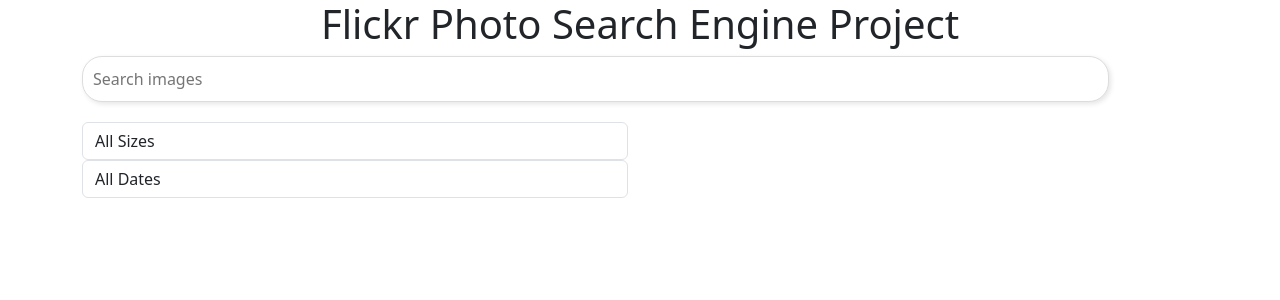
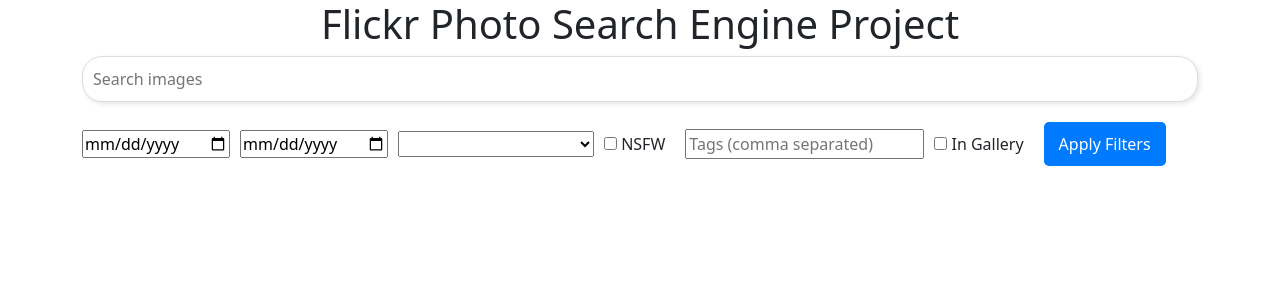
Before and after one commit to Projet-EPITA/search-engine-flickr-projet, an Angular app: page /search in a window 1280 px wide. Shown: the top 300 px of the page. Built offline with nearby package versions, Linux system fonts and the light colour scheme.

Commit message:
Filtres dates, date croissante, tags fonctionnels. Filtres taille non créé et filtres NSFW et gallery pas encore testé mais n'ont pas l'air fonctionnels

```diff
--- a/src/app/components/image-details/image-details.component.ts
+++ b/src/app/components/image-details/image-details.component.ts
@@ -48,7 +48,6 @@
     this.flickrService.getSizes(photoId).subscribe(
       (sizes: FlickrPhotoSize[]) => {
         this.photoSizes = sizes;
-        // Trouver la taille "Original"
         this.originalSize = sizes.find(size => size.label === 'Original') ?? null;
       },
       error => {
--- a/src/app/components/search-bar/search-bar.component.css
+++ b/src/app/components/search-bar/search-bar.component.css
@@ -1,22 +1,11 @@
 /* Style de la barre de recherche */
 input[type="search"] {
-    width: 92%; /* Largeur de la barre de recherche */
+    width: 100%; /* Largeur de la barre de recherche */
     padding: 10px; /* Espacement interne */
     border: 1px solid #ddd; /* Bordure légère */
     border-radius: 20px; /* Bordures arrondies */
     box-shadow: 2px 2px 5px rgba(0, 0, 0, 0.1); /* Ombre légère */
     margin-bottom: 20px; /* Espace sous la barre de recherche */
-}
-
-/* Style du bouton de recherche */
-button {
-    width: 6%;
-    padding: 10px 20px;
-    border-radius: 20px;
-    border: none;
-    background-color: #4285F4; /* Couleur de fond */
-    color: white; /* Couleur du texte */
-    cursor: pointer; /* Curseur de pointeur */
 }
 
 /* Conteneur des images */
@@ -34,12 +23,43 @@
 
 .images img {
     width: 100%; /* Largeur de l'image à 100% de son conteneur */
-    height: 150px; /* Hauteur fixe pour toutes les images */
+    height: 200px; /* Hauteur fixe pour toutes les images */
     object-fit: cover; /* Gère les images de différentes tailles */
     border-radius: 10px; /* Bordures arrondies pour esthétique */
 }
 
-.modal-body img {
-    width: 100%; /* Largeur complète de la modal */
-    height: auto; /* Hauteur automatique pour maintenir le ratio */
-}
+/* Styles généraux pour les filtres */
+.filters {
+    margin-bottom: 20px;
+  }
+
+  .filters input[type="date"],
+  .filters select,
+  .filters input[type="text"],
+  .filters label {
+    margin-right: 10px;
+    margin-bottom: 10px;
+  }
+
+  /* Styles pour les cases à cocher */
+  .filters label {
+    display: inline-block;
+    margin-right: 20px;
+  }
+
+  /* Styles pour le bouton */
+  button {
+    background-color: #007bff; /* Couleur bleue */
+    color: white;
+    padding: 10px 15px;
+    border: none;
+    border-radius: 5px;
+    cursor: pointer;
+    transition: background-color 0.3s;
+  }
+
+  button:hover {
+    background-color: #0056b3; /* Couleur plus foncée au survol */
+  }
+
+  /* Ajouter plus de styles ici selon vos besoins */
--- a/src/app/components/search-bar/search-bar.component.html
+++ b/src/app/components/search-bar/search-bar.component.html
@@ -1,27 +1,29 @@
 <div class="container">
   <h1 class="text-center">Flickr Photo Search Engine Project</h1>
   <div class="form-group">
-    <input type="search" [(ngModel)]="keyword" (keyup)="search($event)" placeholder="Search images">
-  </div>
+    <input type="search" [(ngModel)]="keyword" (keyup)="search()" placeholder="Search images">
+    <div class="filters">
+      <input type="date" [(ngModel)]="minUploadDate">
 
-  <div class="form-group">
-    <div class="row">
-      <div class="col-md-6">
-        <!-- <select class="form-control" id="imageSizeFilter" [(ngModel)]="imageSizeFilter" (change)="applyFilters()"> -->
-        <select class="form-control" id="imageSizeFilter">
-          <option value="">All Sizes</option>
-          <option value="small">Small</option>
-          <option value="medium">Medium</option>
-          <option value="large">Large</option>
-        </select>
-        <!-- <select class="form-control" id="dateFilter" [(ngModel)]="dateFilter" (change)="applyFilters()"> -->
-        <select class="form-control" id="dateFilter">
-            <option value="">All Dates</option>
-          <option value="lastweek">Last Week</option>
-          <option value="lastmonth">Last Month</option>
-          <option value="lastyear">Last Year</option>
-        </select>
-      </div>
+      <input type="date" [(ngModel)]="maxUploadDate">
+
+      <select [(ngModel)]="sort">
+        <option value="date-posted-asc">Date Posted Ascending</option>
+      </select>
+
+
+
+      <label>
+        <input type="checkbox" [(ngModel)]="nsfw"> NSFW
+      </label>
+
+      <input type="text" [(ngModel)]="tags" placeholder="Tags (comma separated)">
+
+      <label>
+        <input type="checkbox" [(ngModel)]="inGallery"> In Gallery
+      </label>
+
+      <button (click)="applyFilters()">Apply Filters</button>
     </div>
   </div>
 
--- a/src/app/components/search-bar/search-bar.component.ts
+++ b/src/app/components/search-bar/search-bar.component.ts
@@ -1,5 +1,5 @@
 import { Component, OnInit } from '@angular/core';
-import { FlickrService } from 'src/app/services/flickr.service';
+import { FlickrSearchParams, FlickrService } from 'src/app/services/flickr.service';
 import { SearchService } from 'src/app/services/search.service'; // Assurez-vous que le chemin est correct
 
 @Component({
@@ -10,6 +10,12 @@
 export class SearchBarComponent implements OnInit {
   images: any[] = [];
   keyword: string = '';
+  minUploadDate: string = '';
+  maxUploadDate: string = '';
+  sort: string = '';
+  nsfw: boolean = false;
+  tags: string = '';
+  inGallery: boolean = false;
 
   constructor(
     private flickrService: FlickrService,
@@ -17,19 +23,34 @@
   ) { }
 
   ngOnInit() {
-    // Récupérer l'état de la recherche en mémoire
     this.keyword = this.searchService.getKeyword();
     this.images = this.searchService.getImages();
+    this.minUploadDate = ''; // Ou toute autre valeur par défaut appropriée
+    this.maxUploadDate = ''; // Ou toute autre valeur par défaut appropriée
+    this.sort = ''; // Ou toute autre valeur par défaut appropriée
+    this.nsfw = false; // Ou toute autre valeur par défaut appropriée
+    this.tags = ''; // Ou toute autre valeur par défaut appropriée
+    this.inGallery = false;
   }
 
-  search(event: Event) {
-    const target = event.target as HTMLInputElement;
+  // Dans SearchBarComponent
+
+  search() {
     this.keyword = this.keyword.toLowerCase();
     this.searchService.setKeyword(this.keyword);
 
+    if (this.keyword && this.keyword.length > 0) {
+      const searchParams: FlickrSearchParams = {
+        keyword: this.keyword,
+        minUploadDate: this.minUploadDate,
+        maxUploadDate: this.maxUploadDate,
+        sort: this.sort,
+        nsfw: this.nsfw,
+        tags: this.tags,
+        inGallery: this.inGallery,
+      };
 
-    if (this.keyword && this.keyword.length > 0) {
-      this.flickrService.searchKeyword(this.keyword)
+      this.flickrService.searchKeyword(searchParams)
         .toPromise()
         .then(res => {
           if (Array.isArray(res)) {
@@ -44,4 +65,34 @@
         });
     }
   }
+
+  applyFilters() {
+    const searchParams: FlickrSearchParams = {
+      keyword: this.keyword,
+      minUploadDate: this.minUploadDate,
+      maxUploadDate: this.maxUploadDate,
+      sort: this.sort,
+      nsfw: this.nsfw,
+      tags: this.tags,
+      inGallery: this.inGallery,
+    };
+
+    this.flickrService.searchKeyword(searchParams)
+    .toPromise()
+    .then(res => {
+      if (res) {
+        this.images = res;
+        this.searchService.setImages(res);
+      } else {
+        this.images = [];
+        this.searchService.setImages([]);
+      }
+    })
+    .catch(err => {
+      console.error('Error searching images:', err);
+      this.images = [];
+      this.searchService.setImages([]);
+    });
+  }
+
 }
--- a/src/app/services/flickr.service.ts
+++ b/src/app/services/flickr.service.ts
@@ -40,6 +40,16 @@
   };
 }
 
+export interface FlickrSearchParams {
+  keyword: string;
+  minUploadDate?: string;
+  maxUploadDate?: string;
+  sort?: string;
+  nsfw?: boolean;
+  tags?: string;
+  inGallery?: boolean;
+}
+
 export interface FlickrPhotoSize {
   label: string;
   width: number;
@@ -60,11 +70,11 @@
 export class FlickrService {
   previousKeyword: string = '';
   currentPage: number = 1;
-  itemsPerPage: number = 12;
+  itemsPerPage: number = 20;
 
   constructor(private http: HttpClient) { }
 
-  searchKeyword(keyword: string) {
+  /*searchKeyword(keyword: string) {
     if (this.previousKeyword === keyword) {
       this.currentPage++;
     } else {
@@ -75,6 +85,30 @@
     const url = 'https://www.flickr.com/services/rest/?method=flickr.photos.search&';
     const queryParams = `api_key=${environment.flickr.key}&text=${keyword}&format=json&nojsoncallback=1&per_page=${this.itemsPerPage}&page=${this.currentPage}`;
 
+    return this.http.get<FlickrSearchResult>(url + queryParams).pipe(
+      map((res: FlickrSearchResult) => {
+        return res.photos.photo.map((photo: FlickrPhoto) => {
+          return {
+            id : photo.id,
+            url: `https://farm${photo.farm}.staticflickr.com/${photo.server}/${photo.id}_${photo.secret}.jpg`,
+            title: photo.title
+          };
+        });
+      })
+    );
+  }*/
+
+  searchKeyword(params: FlickrSearchParams) {
+    let queryParams = `api_key=${environment.flickr.key}&format=json&nojsoncallback=1&per_page=12&text=${params.keyword}`;
+
+    if (params.minUploadDate) queryParams += `&min_upload_date=${params.minUploadDate}`;
+    if (params.maxUploadDate) queryParams += `&max_upload_date=${params.maxUploadDate}`;
+    if (params.sort) queryParams += `&sort=${params.sort}`;
+    if (params.nsfw !== undefined) queryParams += `&safe_search=${params.nsfw ? 1 : 3}`;
+    if (params.tags) queryParams += `&tags=${params.tags}`;
+    if (params.inGallery !== undefined) queryParams += `&in_gallery=${params.inGallery ? 1 : 0}`;
+
+    const url = `https://www.flickr.com/services/rest/?method=flickr.photos.search&${queryParams}`;
     return this.http.get<FlickrSearchResult>(url + queryParams).pipe(
       map((res: FlickrSearchResult) => {
         return res.photos.photo.map((photo: FlickrPhoto) => {
```
